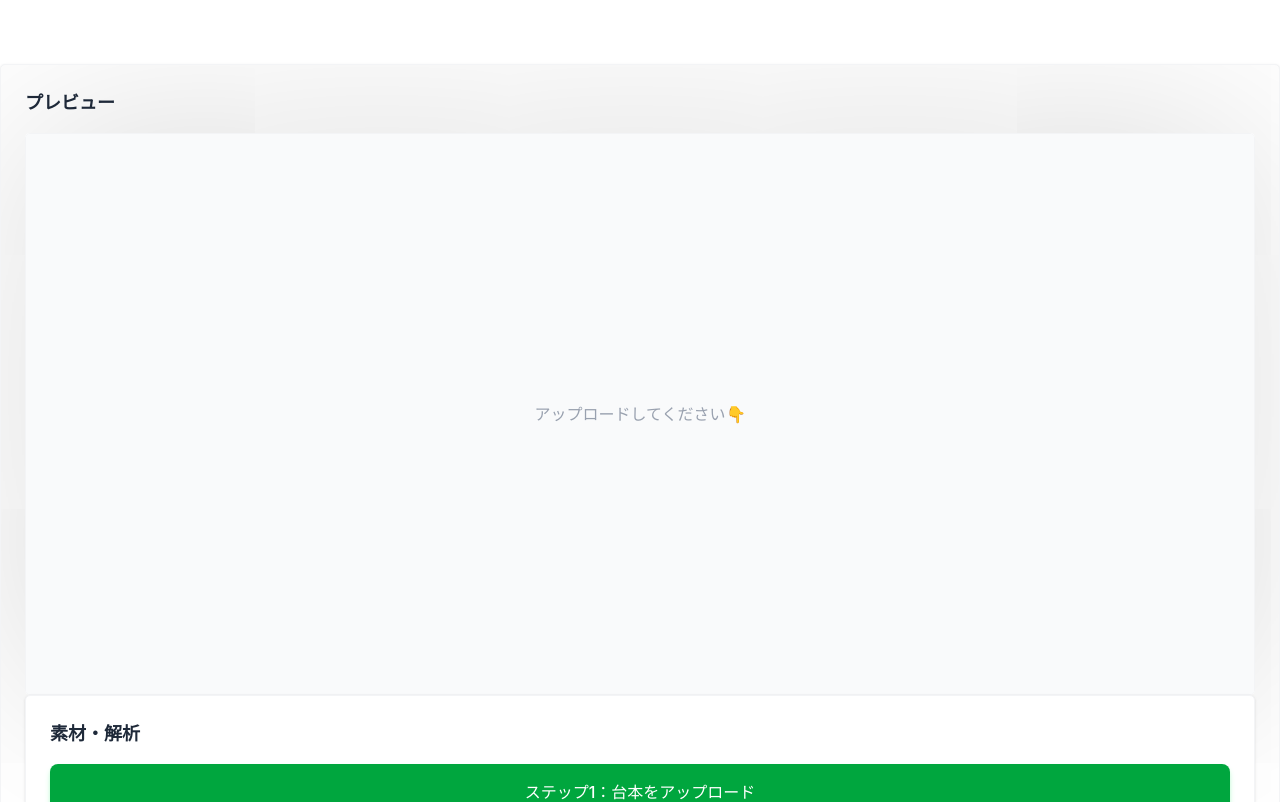
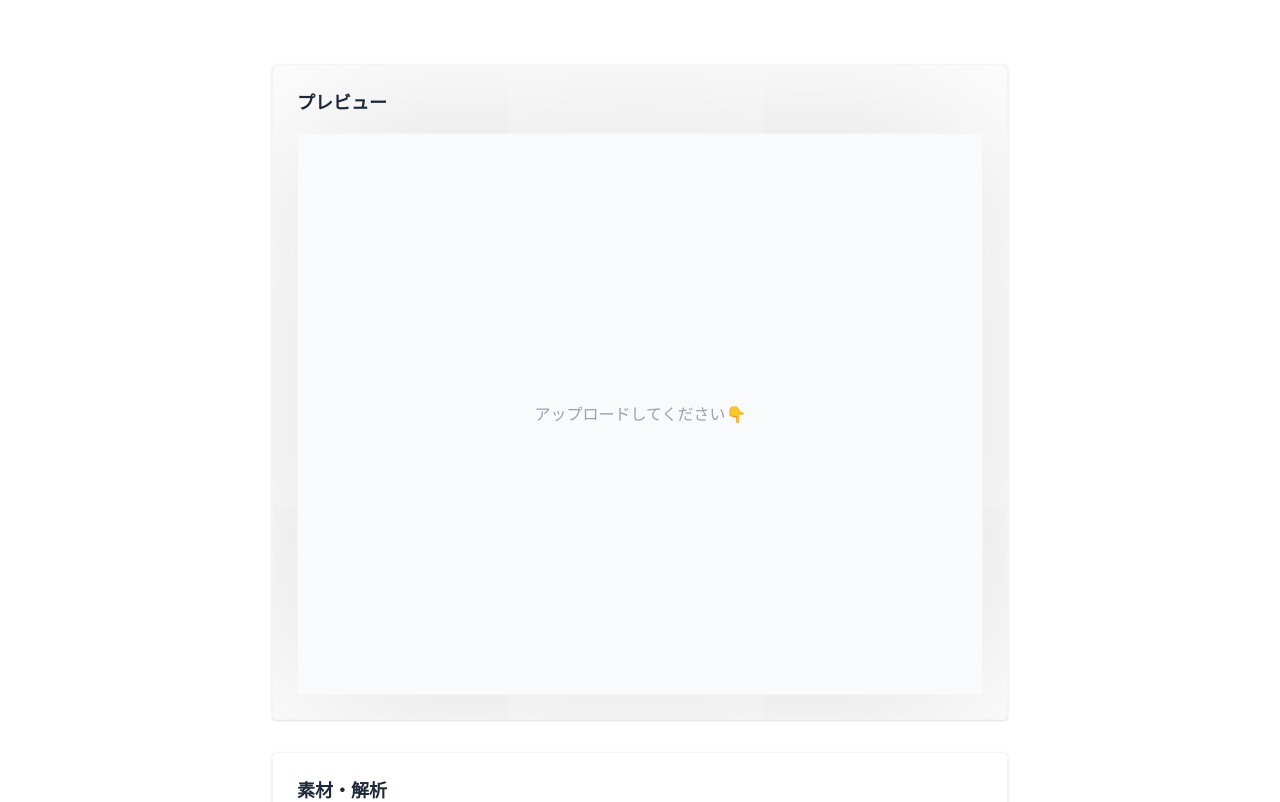
Before and after one commit to sleeeeeeeeeeeeeeeeep-yufu/my-video, a Next.js app: page / in a window 1280 px wide. Shown: the top 802 px of the page. Built offline with nearby package versions, Linux system fonts and the light colour scheme; what @remotion/paths, @remotion/shapes, budoux would draw is missing.

Commit message:
fix: 余白修正・レスポンシブ準備

```diff
--- a/src/app/page.tsx
+++ b/src/app/page.tsx
@@ -403,6 +403,8 @@
           </div>
         </div>
       )}
+
+      <div className="max-w-screen-md mx-auto px-4">
         <div className="bg-white p-6 rounded-geist shadow-sm border border-gray-100 mb-8 mt-16 overflow-hidden">
           <h3 className="text-lg font-bold mb-4 text-gray-800">
             プレビュー
@@ -431,6 +433,7 @@
             </div>
           )}
         </div>
+      </div>
 
 
         {/* Section 1: Materials & Analysis */}
```
Also changed, not shown: eslint_output.txt (added).
